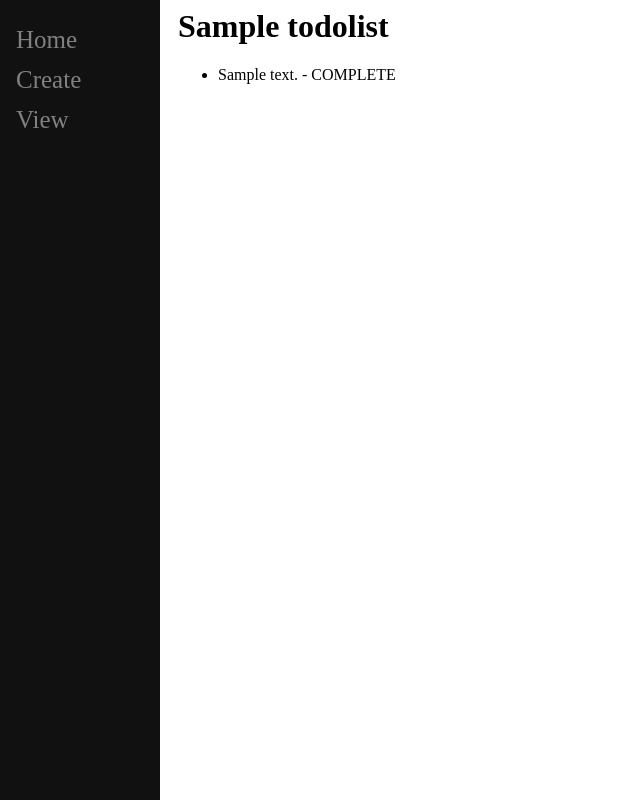
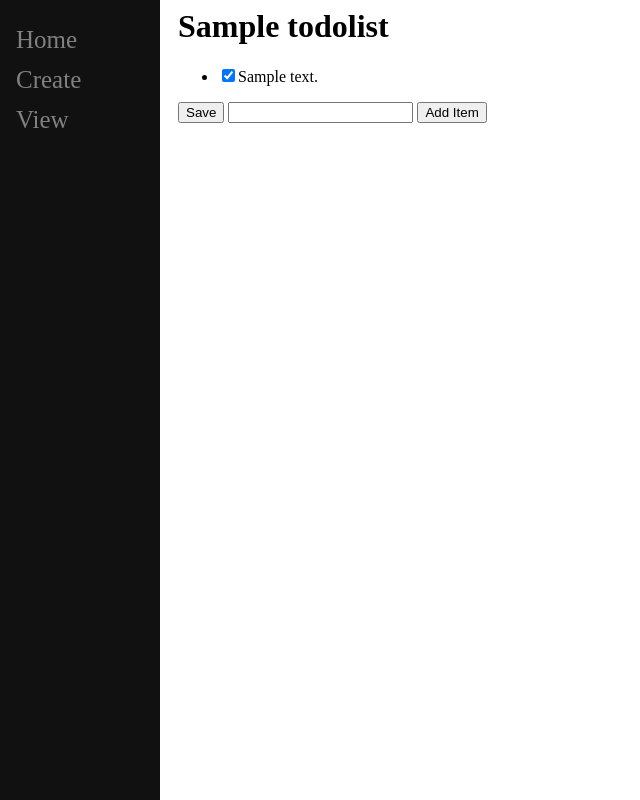
Before and after one commit to fluffeuk/Django_TWT, a Django app: page /1 in a window 1280 px wide. Shown: the whole page, without its empty margins (0-640 px from the left). Run offline with Django 5.2, Linux system fonts and the light colour scheme; tables that the repository leaves empty hold one stand-in row (values such as "Sample post").

Commit message:
Update list.html with checkboxes

```diff
--- a/koalasite/main/templates/main/list.html
+++ b/koalasite/main/templates/main/list.html
@@ -3,13 +3,19 @@
 
 {% block content %}
     <h1>{{ls.name}}</h1>
+    <form method="post" action="#">
+        {% csrf_token %}
         <ul>
             {% for item in ls.item_set.all %}
                 {% if item.complete == True %}
-        <li>{{item.text}} - COMPLETE</li>
+                    <li><input type="checkbox", value="clicked", name="c{{item.id}}" checked>{{item.text}}</li>
                 {% else %}
-        <li>{{item.text}} - INCOMPLETE</li>
+                    <li><input type="checkbox", value="clicked", name="c{{item.id}}">{{item.text}}</li>
                 {% endif %}
             {% endfor %}
         </ul>
+        <button type="submit", name="save", value="save">Save</button>
+        <input type="text", name="new">
+        <button type="submit", name="newItem", value="newItem">Add Item</button>
+    </form>
 {% endblock %}
```
Lines whose indentation alone changed are shown as unchanged.
